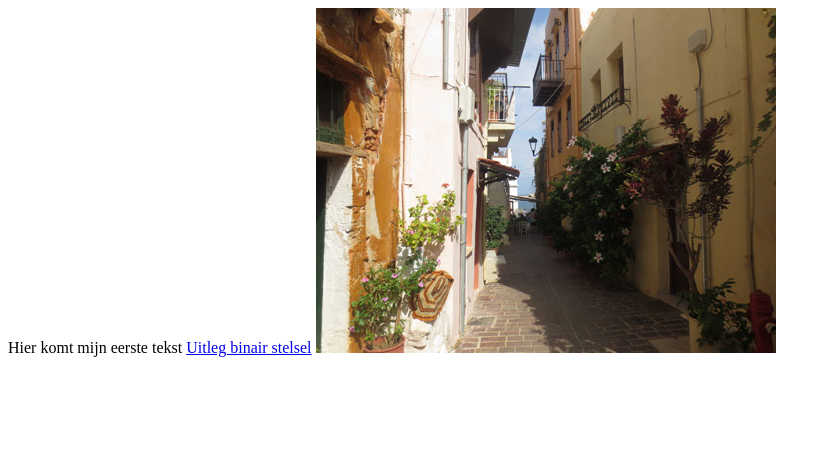
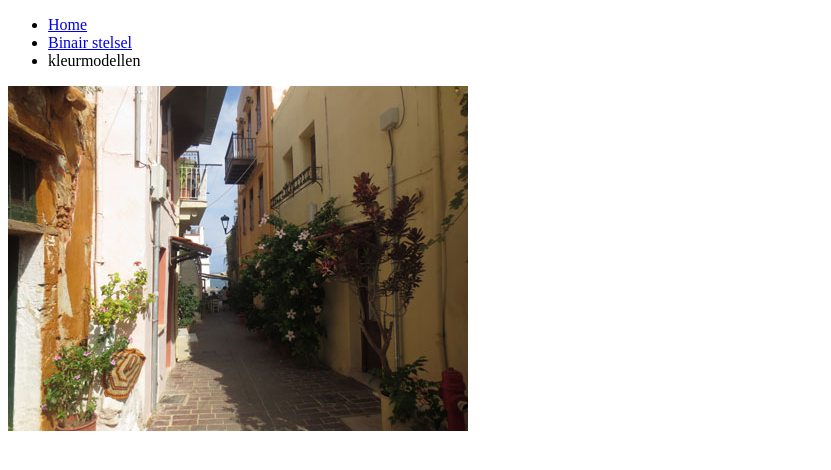
Before and after one commit to TijnVanDeHoef/TijnVanDeHoef.github.io, a plain HTML site: page index.html in a window 1280 px wide. Shown: the whole page, without its empty margins (0-831 px from the left). Drawn offline with Linux system fonts and the light colour scheme.

Commit message:
Update index.html

```diff
--- a/index.html
+++ b/index.html
@@ -6,9 +6,12 @@
     <meta charset="utf-8">
   </head>
   <body>
-    Hier komt mijn eerste tekst
 
-    <a href="binairstelsel.html">Uitleg binair stelsel</a>
+    <ul>
+      <li><a href="index.html">Home</a></li>
+      <li><a href="binairstelsel.html">Binair stelsel</a></li>
+      <li><a href+"kleurmodellen.html">kleurmodellen</a></li>
+    </ul>
 
 <img src="img_chania.jpg" alt="Flowers in Chania" width="460" height="345">
   </body>
```
